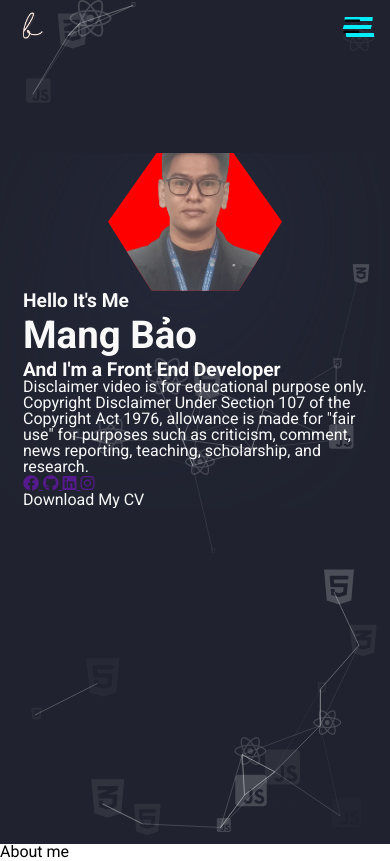
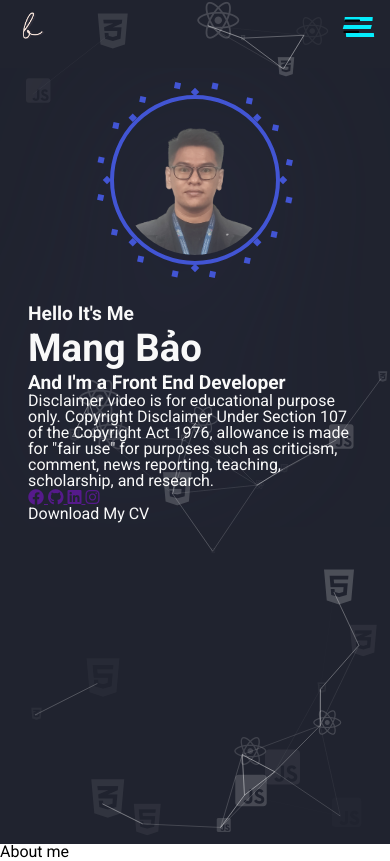
Before and after one commit to MangBao/my_portfolio, a website with bundled scripts: page index.html in a window 390 px wide. Built offline with nearby package versions, Linux system fonts and the light colour scheme.

Commit message:
change avt frame in mobile

```diff
--- /dev/null
+++ b/assets/css/avt_frame.css
@@ -0,0 +1,97 @@
+.wrap-img {
+    --border-color: #4255d4;
+    --background-color: #212752;
+    --avatar-size: 150px;
+    height: var(--avatar-size);
+    width: var(--avatar-size);
+    border: 4px solid var(--border-color);
+    padding: 6px;
+    border-radius: 50%;
+    position: relative;
+    margin-left: auto;
+    margin-right: auto;
+}
+
+.wrap-img::before,
+.wrap-img::after {
+    content: "";
+    position: absolute;
+    height: 6px;
+    width: 6px;
+    /* border-radius: 100%; */
+    transform: rotate(45deg);
+    left: 0;
+    right: 0;
+    top: 0;
+    bottom: 0;
+    margin: auto;
+}
+
+.wrap-img::before {
+    box-shadow: 0px 0px 0px transparent, 4.94975rem 4.94975rem #4255d4, 0rem 7rem #4255d4, -4.94975rem 4.94975rem #4255d4, -7rem 0rem #4255d4, -4.94975rem -4.94975rem #4255d4, 0rem -7rem #4255d4, 4.94975rem -4.94975rem #4255d4, 7rem 0rem #4255d4;
+    -webkit-animation: animate-2 1s ease-in-out infinite;
+    animation: animate-2 1s ease-in-out infinite;
+}
+
+.wrap-img::after {
+    box-shadow: 0px 0px 0px transparent, 5.54328rem 2.2961rem #4255d4, 4.24264rem 4.24264rem #4255d4, 2.2961rem 5.54328rem #4255d4, 0rem 6rem #4255d4, -2.2961rem 5.54328rem #4255d4, -4.24264rem 4.24264rem #4255d4, -5.54328rem 2.2961rem #4255d4, -6rem 0rem #4255d4, -5.54328rem -2.2961rem #4255d4, -4.24264rem -4.24264rem #4255d4, -2.2961rem -5.54328rem #4255d4, 0rem -6rem #4255d4, 2.2961rem -5.54328rem #4255d4, 4.24264rem -4.24264rem #4255d4, 5.54328rem -2.2961rem #4255d4, 6rem 0rem #4255d4;
+    transform: rotate(12deg);
+    -webkit-animation: animate-1 1s ease-in-out infinite;
+    animation: animate-1 1s ease-in-out infinite;
+}
+
+img {
+    max-width: 100%;
+    height: 100%;
+    -o-object-fit: cover;
+    object-fit: cover;
+    border-radius: inherit;
+}
+
+@-webkit-keyframes animate-1 {
+
+    0%,
+    100% {
+        box-shadow: 0px 0px 0px transparent, 5.54328rem 2.2961rem #4255d4, 4.24264rem 4.24264rem #4255d4, 2.2961rem 5.54328rem #4255d4, 0rem 6rem #4255d4, -2.2961rem 5.54328rem #4255d4, -4.24264rem 4.24264rem #4255d4, -5.54328rem 2.2961rem #4255d4, -6rem 0rem #4255d4, -5.54328rem -2.2961rem #4255d4, -4.24264rem -4.24264rem #4255d4, -2.2961rem -5.54328rem #4255d4, 0rem -6rem #4255d4, 2.2961rem -5.54328rem #4255d4, 4.24264rem -4.24264rem #4255d4, 5.54328rem -2.2961rem #4255d4, 6rem 0rem #4255d4;
+    }
+
+    50% {
+        box-shadow: 0px 0px 0px transparent, 5.08134rem 2.10476rem #4255d4, 3.88909rem 3.88909rem #4255d4, 2.10476rem 5.08134rem #4255d4, 0rem 5.5rem #4255d4, -2.10476rem 5.08134rem #4255d4, -3.88909rem 3.88909rem #4255d4, -5.08134rem 2.10476rem #4255d4, -5.5rem 0rem #4255d4, -5.08134rem -2.10476rem #4255d4, -3.88909rem -3.88909rem #4255d4, -2.10476rem -5.08134rem #4255d4, 0rem -5.5rem #4255d4, 2.10476rem -5.08134rem #4255d4, 3.88909rem -3.88909rem #4255d4, 5.08134rem -2.10476rem #4255d4, 5.5rem 0rem #4255d4;
+    }
+}
+
+@keyframes animate-1 {
+
+    0%,
+    100% {
+        box-shadow: 0px 0px 0px transparent, 5.54328rem 2.2961rem #4255d4, 4.24264rem 4.24264rem #4255d4, 2.2961rem 5.54328rem #4255d4, 0rem 6rem #4255d4, -2.2961rem 5.54328rem #4255d4, -4.24264rem 4.24264rem #4255d4, -5.54328rem 2.2961rem #4255d4, -6rem 0rem #4255d4, -5.54328rem -2.2961rem #4255d4, -4.24264rem -4.24264rem #4255d4, -2.2961rem -5.54328rem #4255d4, 0rem -6rem #4255d4, 2.2961rem -5.54328rem #4255d4, 4.24264rem -4.24264rem #4255d4, 5.54328rem -2.2961rem #4255d4, 6rem 0rem #4255d4;
+    }
+
+    50% {
+        box-shadow: 0px 0px 0px transparent, 5.08134rem 2.10476rem #4255d4, 3.88909rem 3.88909rem #4255d4, 2.10476rem 5.08134rem #4255d4, 0rem 5.5rem #4255d4, -2.10476rem 5.08134rem #4255d4, -3.88909rem 3.88909rem #4255d4, -5.08134rem 2.10476rem #4255d4, -5.5rem 0rem #4255d4, -5.08134rem -2.10476rem #4255d4, -3.88909rem -3.88909rem #4255d4, -2.10476rem -5.08134rem #4255d4, 0rem -5.5rem #4255d4, 2.10476rem -5.08134rem #4255d4, 3.88909rem -3.88909rem #4255d4, 5.08134rem -2.10476rem #4255d4, 5.5rem 0rem #4255d4;
+    }
+}
+
+@-webkit-keyframes animate-2 {
+
+    0%,
+    100% {
+        box-shadow: 0px 0px 0px transparent, 3.88909rem 3.88909rem #4255d4, 0rem 5.5rem #4255d4, -3.88909rem 3.88909rem #4255d4, -5.5rem 0rem #4255d4, -3.88909rem -3.88909rem #4255d4, 0rem -5.5rem #4255d4, 3.88909rem -3.88909rem #4255d4, 5.5rem 0rem #4255d4;
+    }
+
+    50% {
+        box-shadow: 0px 0px 0px transparent, 4.24264rem 4.24264rem #4255d4, 0rem 6rem #4255d4, -4.24264rem 4.24264rem #4255d4, -6rem 0rem #4255d4, -4.24264rem -4.24264rem #4255d4, 0rem -6rem #4255d4, 4.24264rem -4.24264rem #4255d4, 6rem 0rem #4255d4;
+    }
+}
+
+@keyframes animate-2 {
+
+    0%,
+    100% {
+        box-shadow: 0px 0px 0px transparent, 3.88909rem 3.88909rem #4255d4, 0rem 5.5rem #4255d4, -3.88909rem 3.88909rem #4255d4, -5.5rem 0rem #4255d4, -3.88909rem -3.88909rem #4255d4, 0rem -5.5rem #4255d4, 3.88909rem -3.88909rem #4255d4, 5.5rem 0rem #4255d4;
+    }
+
+    50% {
+        box-shadow: 0px 0px 0px transparent, 4.24264rem 4.24264rem #4255d4, 0rem 6rem #4255d4, -4.24264rem 4.24264rem #4255d4, -6rem 0rem #4255d4, -4.24264rem -4.24264rem #4255d4, 0rem -6rem #4255d4, 4.24264rem -4.24264rem #4255d4, 6rem 0rem #4255d4;
+    }
+}
--- a/assets/css/hero.css
+++ b/assets/css/hero.css
@@ -25,16 +25,17 @@
 .content-hero {
     width: fit-content;
     height: fit-content;
-    overflow: auto;
+    overflow: hidden;
     position: absolute;
     top: 0;
     left: 0;
     bottom: 0;
     right: 0;
     z-index: 5;
-    margin-top: calc(20vh - 1rem);
+    margin-top: calc(10vh - 1rem);
     padding-left: calc(10vw - 1rem);
     padding-right: calc(10vw - 1rem);
+    padding-top: calc(5vh - 1rem);
 }
 
 .wrap-hero {
@@ -57,30 +58,8 @@
 
 .wrap-content {
     color: var(--white);
-}
-
-.wrap-img {
-    margin-left: auto;
-    margin-right: auto;
-    padding: 2rem;
-    clip-path: polygon(28% 0, 72% 0, 100% 50%, 75% 100%, 25% 100%, 0 50%);
-    background-color: red;
-    position: relative;
-    width: 110px;
-    height: 74px;
-    display: flex;
-    align-items: center;
-    justify-content: center;
-}
-
-.wrap-img .my-avt {
-    position: absolute;
-    z-index: 5;
-    width: 260px;
-    height: 190px;
-    overflow: auto;
-    top: -52px;
-    bottom: 0;
+    margin-top: calc(6vh - 1rem);
+    padding: 5px;
 }
 
 /* Desktop */
--- a/index.html
+++ b/index.html
@@ -12,6 +12,7 @@
     <link rel="stylesheet" href="./assets/css/main.css">
     <link rel="stylesheet" href="./assets/css/navbar.css">
     <link rel="stylesheet" href="./assets/css/hero.css">
+    <link rel="stylesheet" href="./assets/css/avt_frame.css">
 </head>
 
 <body>
@@ -104,7 +105,7 @@
                         </div>
                     </div>
                     <div class="wrap-img">
-                        <img class="my-avt" src="./assets/img/my-avt-c-removebg-preview.png" alt="">
+                        <img class="" src="./assets/img/my-avt-c-removebg-preview.png" alt="">
                     </div>
                 </div>
             </div>
```
